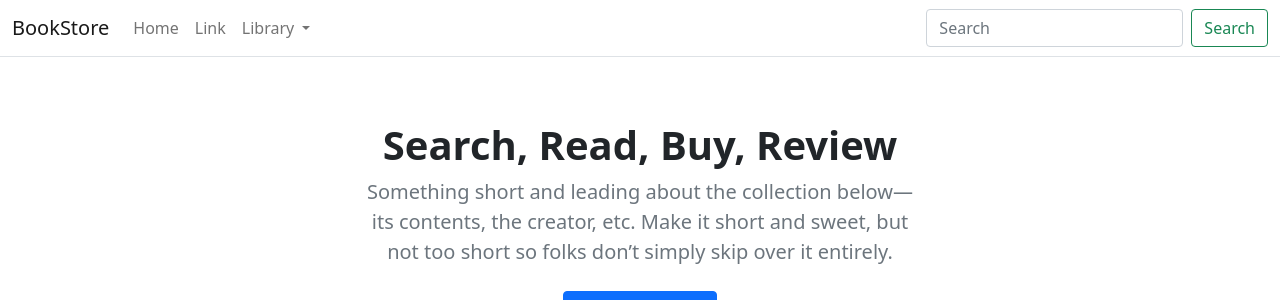
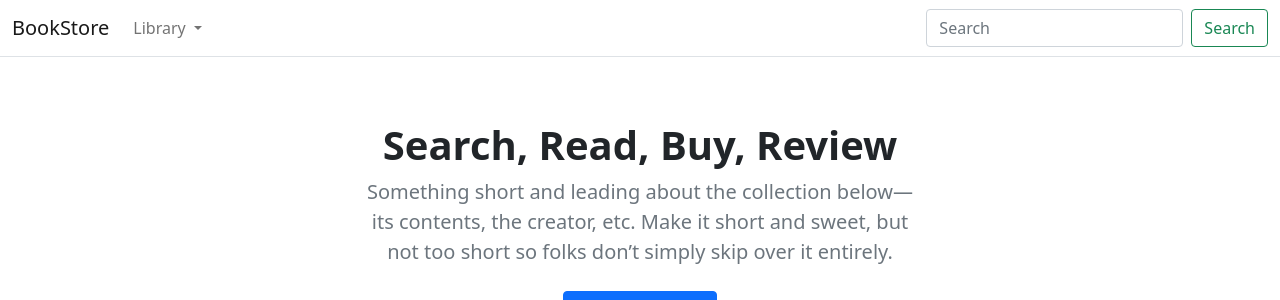
Before and after one commit to ORayy/ecommerce-site, a Django app: page / in a window 1280 px wide. Shown: the top 300 px of the page. Run offline with Django 3.2, Linux system fonts and the light colour scheme; data that the repository does not hold is empty.

Commit message:
refactored

```diff
--- a/templates/storeApp/base.html
+++ b/templates/storeApp/base.html
@@ -6,7 +6,7 @@
     <meta charset="UTF-8">
     <meta http-equiv="X-UA-Compatible" content="IE=edge">
     <meta name="viewport" content="width=device-width, initial-scale=1.0">
-    <title>{% block title %}My shop{% endblock %}</title>
+    <title>{% block title %}BookStore{% endblock %}</title>
     <link href="https://cdn.jsdelivr.net/npm/bootstrap@5.0.0-beta1/dist/css/bootstrap.min.css" rel="stylesheet"
         integrity="sha384-giJF6kkoqNQ00vy+HMDP7azOuL0xtbfIcaT9wjKHr8RbDVddVHyTfAAsrekwKmP1" crossorigin="anonymous">
     <script src="https://cdn.jsdelivr.net/npm/bootstrap@5.0.0-beta1/dist/js/bootstrap.bundle.min.js"
@@ -19,19 +19,13 @@
     <header>
         <nav class="navbar navbar-expand-md navbar-light bg-white border-bottom">
             <div class="container-fluid">
-                <a class="navbar-brand" href="#">BookStore</a>
+                <a class="navbar-brand" href="/">BookStore</a>
                 <button class="navbar-toggler" type="button" data-bs-toggle="collapse" data-bs-target="#navbarCollapse"
                     aria-controls="navbarCollapse" aria-expanded="false" aria-label="Toggle navigation">
                     <span class="navbar-toggler-icon"></span>
                 </button>
                 <div class="collapse navbar-collapse" id="navbarCollapse">
                     <ul class="navbar-nav me-auto mb-2 mb-md-0">
-                        <li class="nav-item active">
-                            <a class="nav-link" aria-current="page" href="/">Home</a>
-                        </li>
-                        <li class="nav-item">
-                            <a class="nav-link" href="#">Link</a>
-                        </li>
                         <li class="nav-item dropdown">
                             <a class="nav-link dropdown-toggle" href="#" id="navbarDropdown" role="button"
                             data-bs-toggle="dropdown" aria-expanded="false">
```
Also changed, not shown: 1 other file.
